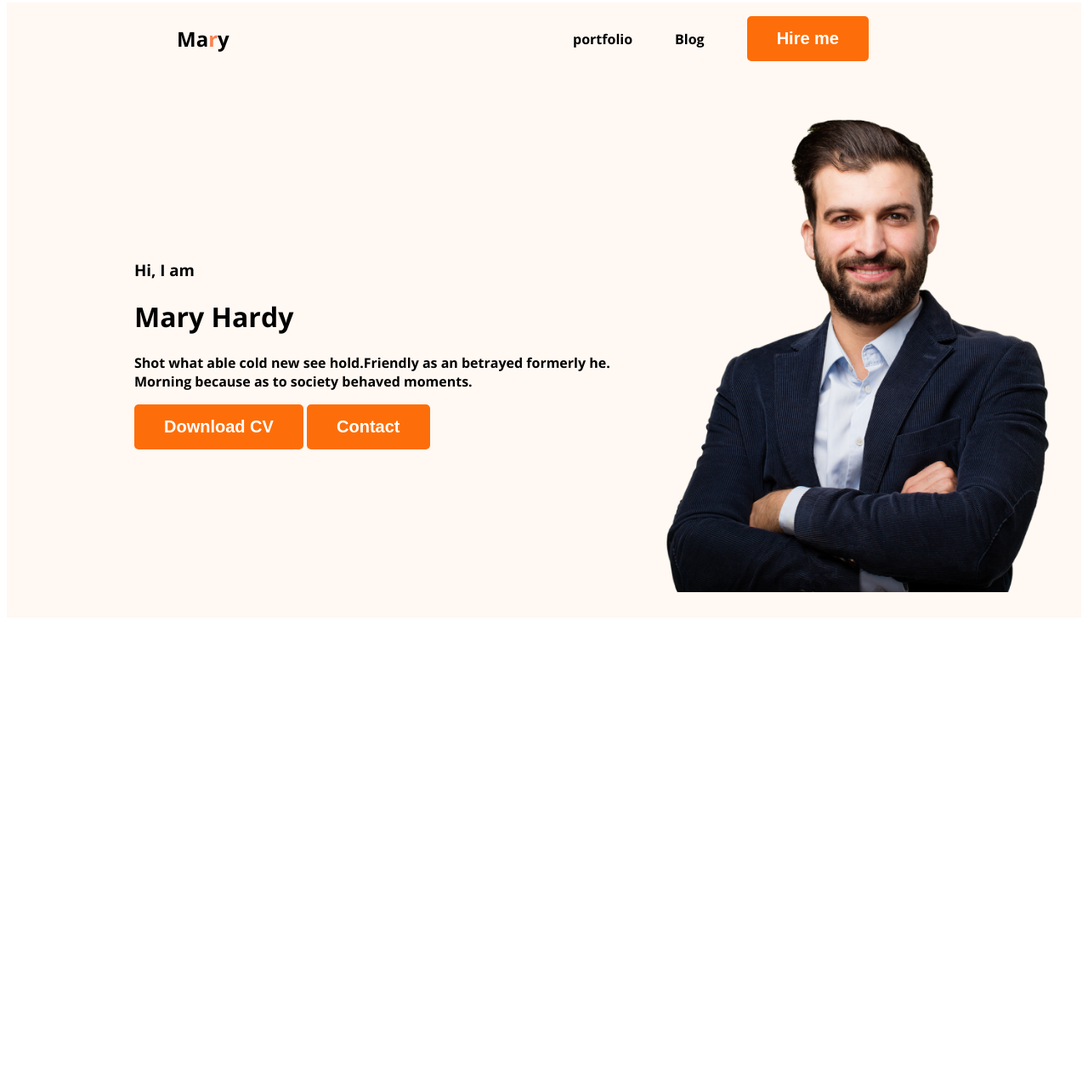
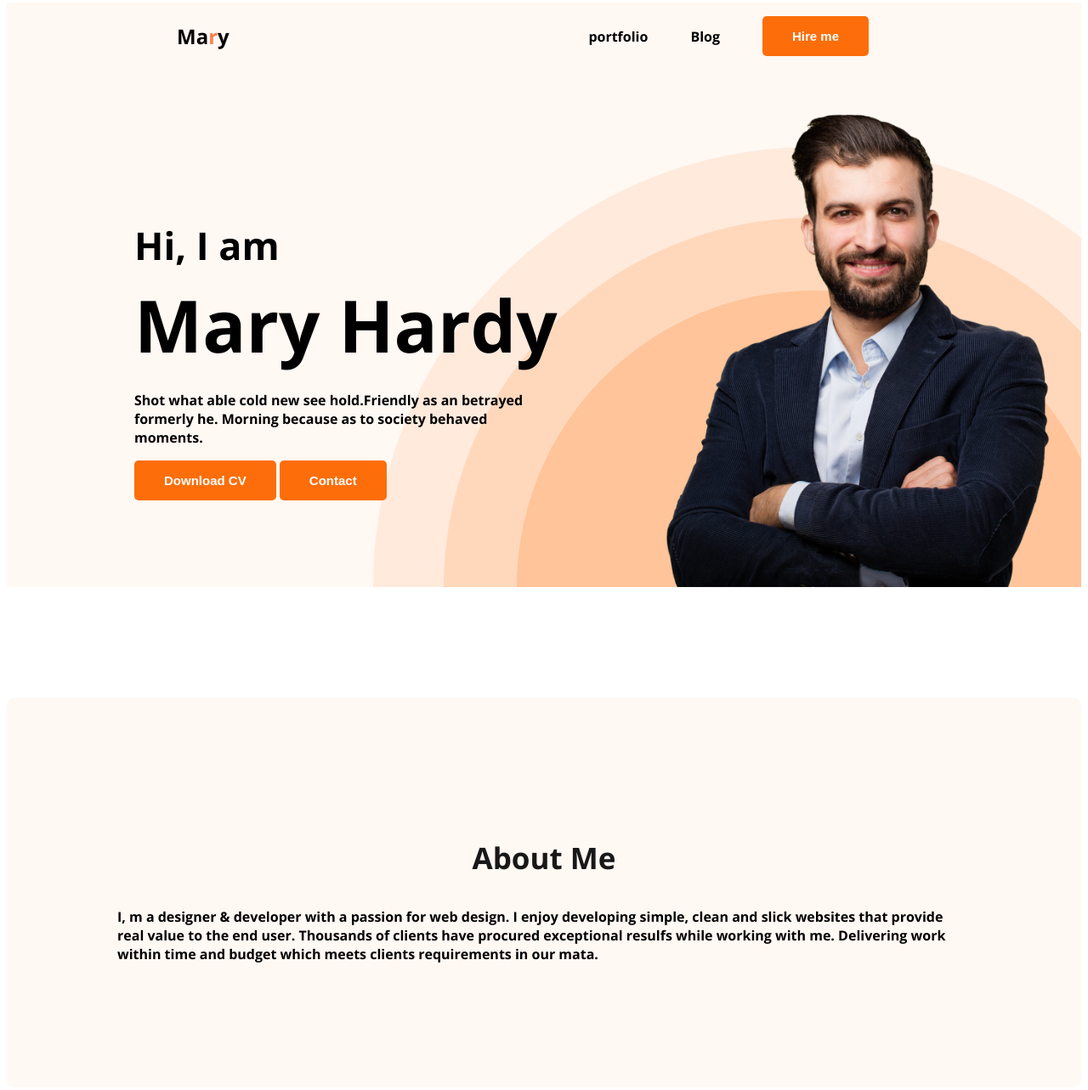
Before and after one commit to Sudepta-14/webdeveloper-portfolio, a plain HTML site: page index.html in a window 1280 px wide. Shown: the part 5-1288 px from the top of the page at 85% size. Before the commit the page ends 800 px from the top, so only its background shows below. Drawn offline with nearby package versions, Linux system fonts and the light colour scheme.

Commit message:
about section created

```diff
--- a/index.html
+++ b/index.html
@@ -28,10 +28,11 @@
 
         </nav>
         <div class="banner">
-            <div>
-                <h3 class="banner-getting">Hi, I am</h3>
+            <div class="banner-content">
+                <h3 class="banner-gretting">Hi, I am</h3>
                 <h1 class="banner-title">Mary Hardy</h1>
-                <p>Shot what able cold new see hold.Friendly as an betrayed formerly he. Morning because as to society
+                <p>Shot what able cold new see hold.Friendly as an betrayed formerly he.
+                    Morning because as to society
                     behaved moments.</p>
                 <button class="btn-primary">Download CV</button>
                 <button class="btn-primary">Contact</button>
@@ -44,6 +45,18 @@
 
 
     </header>
+    <main>
+        <section class="about">
+            <h3 class="section-title">About Me</h3>
+            <p class="section-description">I, m a designer & developer with a passion for web design. I enjoy developing
+                simple, clean and slick websites that provide real value to the end user. Thousands of clients have
+                procured exceptional resulfs while working with me. Delivering work within time and budget which meets
+                clients requirements in our mata.</p>
+
+
+
+        </section>
+    </main>
 
 </body>
 
--- a/styles/portfolio.css
+++ b/styles/portfolio.css
@@ -20,11 +20,18 @@ nav {
     background-color: #FD6E0A;
     border: 0;
     color: white;
-    font-size: 20px;
+    font-size: 15px;
     font-style: normal;
-    font-weight: 700;
+    font-weight: 600;
     padding: 15px 35px;
 
+}
+
+.section-title {
+    color: #181818;
+    text-align: center;
+    font-size: 35px;
+    font-weight: 700;
 }
 
 nav>ul {
@@ -44,14 +51,44 @@ nav a {
 
 .header {
     background-color: #FFF8F3;
+    background-image: url('../images/header_bg.png');
+    background-repeat: no-repeat;
+    background-position: bottom right;
 }
 
 .banner {
-    padding: 30px 30px 30px 150px;
+    padding: 30px 30px 0px 150px;
     display: flex;
     align-items: center;
+    justify-content: space-between;
+
+}
+
+.banner-content {
+    max-width: 500px;
 }
 
 .banner .profile-pic {
     width: 500px;
 }
+
+.banner-gretting {
+    font-size: 45px;
+    counter-reset: #474747;
+    margin-bottom: 0;
+}
+
+.banner-title {
+    font-size: 85px;
+    font-weight: 700;
+    margin-top: 5px;
+    margin-bottom: 20px;
+}
+
+.about {
+    padding: 130px;
+    border-radius: 10px;
+    background: #FFF8F3;
+    margin: 130px 0;
+
+}
```
